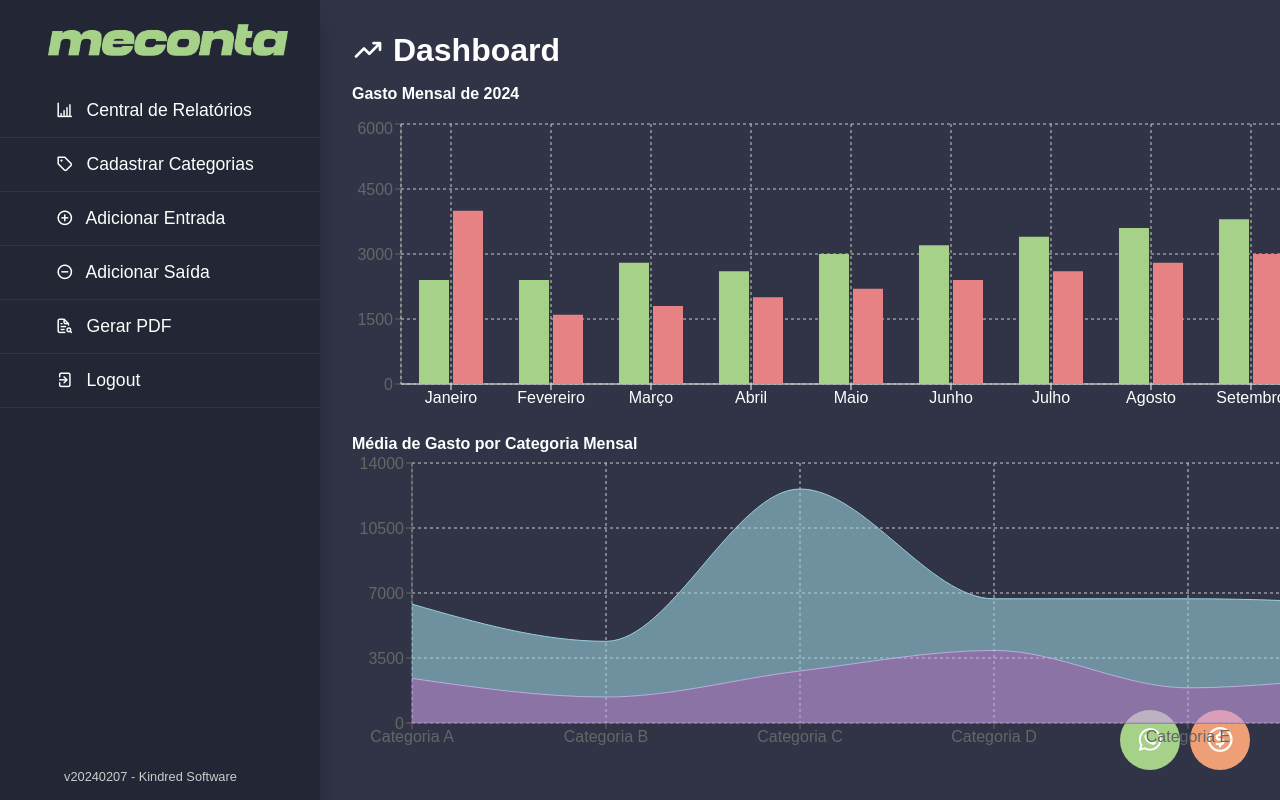
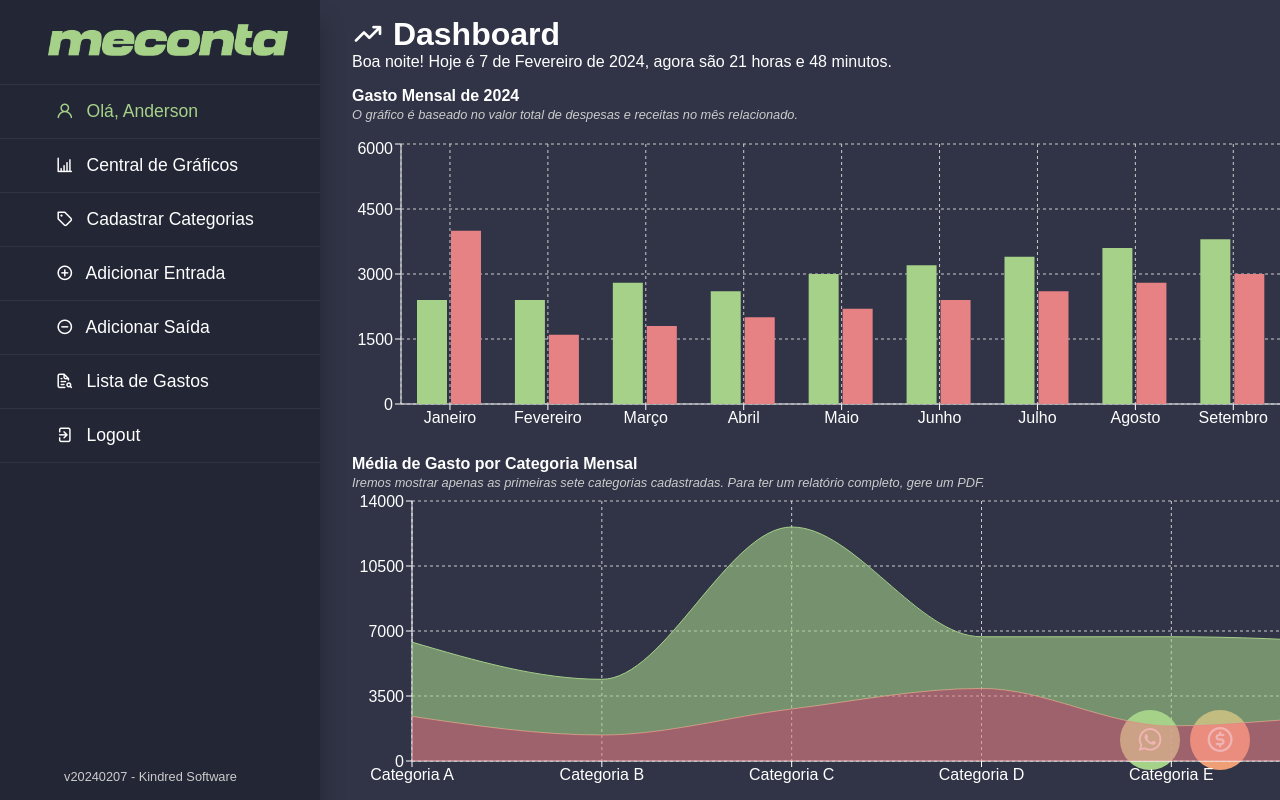
Before and after one commit to Yagasaki7K/website-meconta, a React (Vite) app: page /dashboard in a window 1280 px wide. Built offline with nearby package versions, Linux system fonts and the light colour scheme.

Commit message:
Added: Date + Hours - Changed: Gerar PDF to Lista de Gastos

```diff
--- a/src/components/DashboardDetails.jsx
+++ b/src/components/DashboardDetails.jsx
@@ -2,7 +2,7 @@ import styled from 'styled-components'
 
 const DashboardDetails = styled.div`
     margin-left: 20rem;
-    padding: 2rem;
+    padding: 1rem 2rem;
 
     h4 {
         margin-top: 1rem;
@@ -16,6 +16,11 @@ const DashboardDetails = styled.div`
     .content {
         position: fixed;
         z-index: 1;
+
+        .advice {
+            font-size: 0.8rem;
+            color: var(--gray);
+        }
     }
 `
 
--- a/src/components/Navigation.jsx
+++ b/src/components/Navigation.jsx
@@ -38,14 +38,17 @@ const Navigation = () => {
         <SidebarMenuDetails>
             <ul>
                 <a href='/dashboard'><img src="/logo.png" alt="Logotipo" /></a>
-                <a href='/dashboard'><li><i className="uil uil-chart-growth" /> Central de Relatórios</li></a>
+                <li className='user'><i className="uil uil-user" /> Olá, Anderson</li>
+                <a href='/dashboard'><li><i className="uil uil-chart-growth" /> Central de Gráficos</li></a>
                 <a href='/dashboard'><li><i className="uil uil-tag-alt" /> Cadastrar Categorias</li></a>
                 <a onClick={handleModalAdded}><li ><i className="uil uil-plus-circle" /> Adicionar Entrada</li></a>
                 <a onClick={handleModalRemoved}><li><i className="uil uil-minus-circle" /> Adicionar Saída</li></a>
-                <a href='/dashboard'><li><i className="uil uil-file-search-alt" /> Gerar PDF</li></a>
+                <a href='/dashboard'><li><i className="uil uil-file-search-alt" /> Lista de Gastos</li></a>
                 <li><i className="uil uil-signout" /> Logout</li>
             </ul>
-            <p>v20240207 - Kindred Software</p>
+            <div className="footer">
+                <p>v20240207 - Kindred Software</p>
+            </div>
 
             <div className="sideMenu">
                 {hiddenUserMenu ? (
--- a/src/components/SidebarMenuDetails.jsx
+++ b/src/components/SidebarMenuDetails.jsx
@@ -29,6 +29,22 @@ const SidebarMenuDetails = styled.div`
             margin: 1.5rem 3rem;
         }
 
+        h4 {
+            margin-left: 3.5rem;
+            font-size: 18px;
+        }
+
+        .user {
+            background: transparent;
+            cursor: none;
+            color: var(--green);
+
+            &:hover {
+                background: transparent;
+                filter: brightness(100%);
+            }
+        }
+
         li {
             padding: 1rem 0;
 
@@ -39,6 +55,7 @@ const SidebarMenuDetails = styled.div`
                 background: var(--background);
                 cursor: pointer;
                 color: var(--green);
+                transition: 0.8s;
             }
 
             i {
--- a/src/pages/Dashboard.jsx
+++ b/src/pages/Dashboard.jsx
@@ -57,7 +57,18 @@ const datay = [
     },
 ];
 
+
 const Dashboard = () => {
+    const date = new Date(); // A data é criada com o formato: ano, mês (0-11), dia
+    const dia = date.getDate();
+    const meses = ['Janeiro', 'Fevereiro', 'Março', 'Abril', 'Maio', 'Junho', 'Julho', 'Agosto', 'Setembro', 'Outubro', 'Novembro', 'Dezembro'];
+    const mes = meses[date.getMonth()];
+    const ano = date.getFullYear();
+    const hora = String(date.getHours()).padStart(2, '0');
+    const minutos = String(date.getMinutes()).padStart(2, '0');
+    const saudacao = hora >= 6 && hora < 12 ? 'Bom dia!' : hora >= 12 && hora < 18 ? 'Boa tarde!' : hora >= 18 && hora <= 23 ? 'Boa noite!' : 'Boa noite!';
+
+    const dataFormatada = `${dia} de ${mes} de ${ano}, agora são ${hora} horas e ${minutos} minutos`;
     return (
         <div>
             <Navigation />
@@ -65,11 +76,14 @@ const Dashboard = () => {
                 <div className="content">
                     <h1 className="title"><i className="uil uil-arrow-growth" /> Dashboard</h1>
 
+                    <p>{saudacao}  Hoje é {dataFormatada}.</p>
+
                     <h4>Gasto Mensal de {new Date().getFullYear()}</h4>
+                    <i className="advice">O gráfico é baseado no valor total de despesas e receitas no mês relacionado.</i>
                     <div className="first-graph">
-                        <BarChart width={1270} height={300} data={data}>
+                        <BarChart width={1245} height={300} data={data}>
                             <XAxis dataKey="name" stroke="var(--white)" />
-                            <YAxis />
+                            <YAxis stroke="var(--white)" />
                             <Tooltip />
                             <CartesianGrid stroke="var(--gray)" strokeDasharray="3 3" />
                             <Bar dataKey="Receitas" fill="var(--green)" barSize={30} />
@@ -78,25 +92,16 @@ const Dashboard = () => {
                     </div>
 
                     <h4>Média de Gasto por Categoria Mensal</h4>
+                    <i className="advice">Iremos mostrar apenas as primeiras sete categorias cadastradas. Para ter um relatório completo, gere um PDF.</i>
                     <div style={{ width: '100%', height: 300 }}>
                         <ResponsiveContainer width="100%" height="100%">
-                            <AreaChart
-                                width={500}
-                                height={400}
-                                data={datay}
-                                margin={{
-                                    top: 10,
-                                    right: 30,
-                                    left: 0,
-                                    bottom: 0,
-                                }}
-                            >
+                            <AreaChart width={500} height={400} data={datay} margin={{ top: 10, right: 30, left: 0, bottom: 0 }}>
                                 <CartesianGrid strokeDasharray="3 3" />
-                                <XAxis dataKey="name" />
-                                <YAxis />
+                                <XAxis dataKey="name" stroke="var(--white)" />
+                                <YAxis stroke="var(--white)" />
                                 <Tooltip />
-                                <Area type="monotone" dataKey="Despesas" stackId="1" stroke="var(--purple)" fill="var(--purple)" />
-                                <Area type="monotone" dataKey="Receitas" stackId="1" stroke="var(--blue)" fill="var(--blue)" />
+                                <Area type="monotone" dataKey="Despesas" stackId="1" stroke="var(--red)" fill="var(--red)" />
+                                <Area type="monotone" dataKey="Receitas" stackId="1" stroke="var(--green)" fill="var(--green)" />
                             </AreaChart>
                         </ResponsiveContainer>
                     </div>
```
